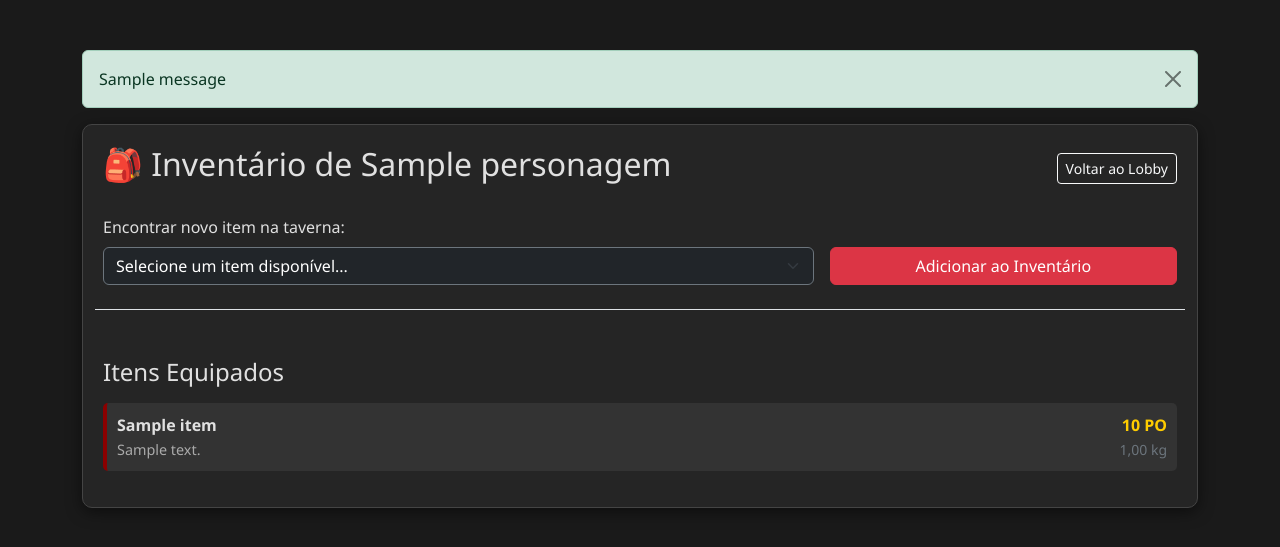
After one commit to FredsonArthur/tavern-hub, a Django app: page /personagem/1/inventario/ in a window 1280 px wide. The commit adds this page. Shown: the top 547 px of the page. Run offline with Django 5.2, Linux system fonts and the light colour scheme; a user stored in the database is signed in; tables that the repository leaves empty hold one stand-in row (values such as "Sample post"); one stand-in notice (Sample message) is shown.

Commit message:
feat: implementado sistema de inventário M2M, detecção de maré de azar via signals e feedback visual com django messages

```diff
--- /dev/null
+++ b/lobby/templates/lobby/inventario.html
@@ -0,0 +1,75 @@
+<!DOCTYPE html>
+<html lang="pt-br">
+<head>
+    <meta charset="UTF-8">
+    <title>Inventário - {{ personagem.nome }}</title>
+    <link href="https://cdn.jsdelivr.net/npm/bootstrap@5.3.0/dist/css/bootstrap.min.css" rel="stylesheet">
+    <style>
+        body { background: #1a1a1a; color: #e0e0e0; font-family: 'Segoe UI', sans-serif; padding-top: 50px; }
+        .inventory-card { background: #252525; border: 1px solid #444; border-radius: 10px; padding: 20px; box-shadow: 0 4px 15px rgba(0,0,0,0.5); }
+        .item-list { list-style: none; padding: 0; }
+        .item-entry { background: #333; margin-bottom: 10px; padding: 10px; border-radius: 5px; border-left: 4px solid #8b0000; display: flex; justify-content: space-between; align-items: center; }
+        .item-info { font-size: 0.9rem; color: #aaa; }
+        .gold-text { color: #ffcc00; font-weight: bold; }
+        .empty-msg { font-style: italic; color: #666; }
+    </style>
+</head>
+<body>
+    <div class="container">
+        <!-- Bloco de Feedback Visual (Django Messages)[cite: 5, 6] -->
+        {% if messages %}
+            {% for message in messages %}
+                <div class="alert alert-{{ message.tags }} alert-dismissible fade show" role="alert">
+                    {{ message }}
+                    <button type="button" class="btn-close" data-bs-dismiss="alert" aria-label="Close"></button>
+                </div>
+            {% endfor %}
+        {% endif %}
+
+        <div class="inventory-card">
+            <div class="d-flex justify-content-between align-items-center mb-4">
+                <h2>🎒 Inventário de {{ personagem.nome }}</h2>
+                <a href="{% url 'dashboard' %}" class="btn btn-outline-light btn-sm">Voltar ao Lobby</a>
+            </div>
+
+            <!-- Adicionar Novo Item (Lógica Many-to-Many) -->
+            <form method="POST" class="row g-3 mb-5 border-bottom pb-4">
+                {% csrf_token %}
+                <div class="col-md-8">
+                    <label for="item_id" class="form-label">Encontrar novo item na taverna:</label>
+                    <select name="item_id" id="item_id" class="form-select bg-dark text-white border-secondary" required>
+                        <option value="">Selecione um item disponível...</option>
+                        {% for item in itens %}
+                            <option value="{{ item.id }}">{{ item.nome }} - {{ item.valor }} PO ({{ item.peso }}kg)</option>
+                        {% endfor %}
+                    </select>
+                </div>
+                <div class="col-md-4 d-flex align-items-end">
+                    <button type="submit" class="btn btn-danger w-100">Adicionar ao Inventário</button>
+                </div>
+            </form>
+
+            <!-- Lista de Itens Atuais[cite: 3, 6] -->
+            <h4>Itens Equipados</h4>
+            <ul class="item-list mt-3">
+                {% for item in personagem.itens.all %}
+                    <li class="item-entry">
+                        <div>
+                            <strong>{{ item.nome }}</strong><br>
+                            <span class="item-info">{{ item.descricao }}</span>
+                        </div>
+                        <div class="text-end">
+                            <span class="gold-text">{{ item.valor }} PO</span><br>
+                            <small class="text-secondary">{{ item.peso }} kg</small>
+                        </div>
+                    </li>
+                {% empty %}
+                    <li class="empty-msg text-center py-4">Este personagem ainda não possui itens no inventário.</li>
+                {% endfor %}
+            </ul>
+        </div>
+    </div>
+
+    <script src="https://cdn.jsdelivr.net/npm/bootstrap@5.3.0/dist/js/bootstrap.bundle.min.js"></script>
+</body>
+</html>
--- a/lobby/urls.py
+++ b/lobby/urls.py
@@ -6,11 +6,9 @@ urlpatterns = [
     path('', views.dashboard, name='dashboard'),
 
     # --- REQUISITO: PAINEL DE ESTATÍSTICAS (Aggregation) ---
-    # Nova rota para visualizar a inteligência de dados da mesa
     path('estatisticas/', views.painel_estatisticas, name='painel_estatisticas'),
 
     # --- REQUISITO: SISTEMA DE ROLLBACK (Controle de Versão) ---
-    # Rota para editar uma rolagem específica mantendo o histórico[cite: 3, 5]
     path('rolagem/rollback/<int:pk>/', views.rollback_rolagem, name='rollback_rolagem'),
 
     # --- Rotas do Sistema de Rolagem (API / Entidade 3) ---
@@ -27,4 +25,8 @@ urlpatterns = [
     path('personagens/novo/', views.criar_personagem, name='criar_personagem'),
     path('personagens/editar/<int:pk>/', views.editar_personagem, name='editar_personagem'),
     path('personagens/excluir/<int:pk>/', views.excluir_personagem, name='excluir_personagem'),
+
+    # --- NOVO REQUISITO: GESTÃO DE INVENTÁRIO (Many-to-Many) ---
+    # Rota para gerenciar os itens de um personagem específico
+    path('personagem/<int:pk>/inventario/', views.gerenciar_inventario, name='gerenciar_inventario'),
 ]
--- a/lobby/views.py
+++ b/lobby/views.py
@@ -4,11 +4,12 @@ from django.http import JsonResponse
 from django.views.decorators.csrf import csrf_exempt
 from django.utils import timezone
 from django.contrib.auth.decorators import login_required
-from django.db.models import Avg, Count, Max # Importação para Agregações
-from .models import Rolagem, Personagem, Mesa
+from django.contrib import messages  # REQUISITO: Feedback Visual[cite: 5]
+from django.db.models import Avg, Count, Max
+from .models import Rolagem, Personagem, Mesa, Item
 from .forms import PersonagemForm, MesaForm
 
-# --- REQUISITO: PAINEL DE ESTATÍSTICAS (Data Visualization / Aggregation) ---
+# --- REQUISITO: PAINEL DE ESTATÍSTICAS ---
 
 @login_required
 def painel_estatisticas(request):
@@ -28,9 +29,9 @@ def rollback_rolagem(request, pk):
     """Permite corrigir um valor salvando a versão anterior para auditoria[cite: 3, 6]."""
     rolagem = get_object_or_404(Rolagem, pk=pk)
 
-    # Segurança: Apenas o mestre da mesa ou superusuário pode editar[cite: 3, 6]
     if rolagem.mesa and rolagem.mesa.mestre != request.user and not request.user.is_superuser:
-        return JsonResponse({'status': 'erro', 'message': 'Apenas o mestre pode editar'}, status=403)
+        messages.error(request, "Apenas o mestre pode realizar correções nesta mesa.")[cite: 5]
+        return redirect('dashboard')
 
     if request.method == 'POST':
         novo_valor = request.POST.get('novo_resultado')
@@ -40,11 +41,12 @@ def rollback_rolagem(request, pk):
             rolagem.editado = True
             rolagem.motivo_edicao = request.POST.get('motivo', 'Correção de erro')
             rolagem.save()
+            messages.success(request, f"Rolagem de {rolagem.jogador_nome} corrigida com sucesso!")[cite: 5]
             return redirect('dashboard')
 
     return render(request, 'lobby/form_rollback.html', {'rolagem': rolagem})
 
-# --- CRUD DE MESA (Entidade 1 - Protegida) ---
+# --- CRUD DE MESA (Protegida) ---
 
 @login_required
 def lista_mesas(request):
@@ -59,28 +61,28 @@ def criar_mesa(request):
             mesa = form.save(commit=False)
             mesa.mestre = request.user
             mesa.save()
+            messages.success(request, f"Mesa '{mesa.titulo}' criada! Convide seus jogadores.")[cite: 5]
             return redirect('lista_mesas')
     else:
         form = MesaForm()
     return render(request, 'lobby/form_personagem.html', {'form': form, 'titulo': 'Criar Nova Mesa'})
 
-# --- CRUD DE PERSONAGEM (Entidade 2 - Com Soft Delete) ---
+# --- CRUD DE PERSONAGEM (Com Soft Delete e Feedback) ---
 
 @login_required
 def lista_personagens(request):
-    """Lista personagens ativos (Refinamento do Read)[cite: 3, 6]."""
     personagens = Personagem.objects.filter(usuario=request.user, ativo=True)
     return render(request, 'lobby/lista_personagens.html', {'personagens': personagens})
 
 @login_required
 def criar_personagem(request):
-    """Cria um novo personagem vinculado ao usuário logado (Restaurada)[cite: 3, 4, 6]."""
     if request.method == 'POST':
         form = PersonagemForm(request.POST)
         if form.is_valid():
             personagem = form.save(commit=False)
             personagem.usuario = request.user
             personagem.save()
+            messages.success(request, f"O herói {personagem.nome} foi registrado com sucesso!")[cite: 5]
             return redirect('lista_personagens')
     else:
         form = PersonagemForm()
@@ -88,12 +90,12 @@ def criar_personagem(request):
 
 @login_required
 def editar_personagem(request, pk):
-    """Edita um personagem existente (Restaurada)[cite: 3, 4, 6]."""
     personagem = get_object_or_404(Personagem, pk=pk, usuario=request.user)
     if request.method == 'POST':
         form = PersonagemForm(request.POST, instance=personagem)
         if form.is_valid():
             form.save()
+            messages.info(request, f"Ficha de {personagem.nome} atualizada.")[cite: 5]
             return redirect('lista_personagens')
     else:
         form = PersonagemForm(instance=personagem)
@@ -106,10 +108,28 @@ def excluir_personagem(request, pk):
     if request.method == 'POST':
         personagem.ativo = False
         personagem.save()
+        messages.warning(request, f"{personagem.nome} foi arquivado e removido da lista ativa.")[cite: 5]
         return redirect('lista_personagens')
     return render(request, 'lobby/confirmar_exclusao.html', {'objeto': personagem})
 
-# --- LÓGICA DE ROLAGENS (Entidade 3 - API) ---
+# --- LÓGICA DE INVENTÁRIO (Relacionamento Many-to-Many) ---
+
+@login_required
+def gerenciar_inventario(request, pk):
+    """View para associar itens a um personagem."""
+    personagem = get_object_or_404(Personagem, pk=pk, usuario=request.user)
+    todos_itens = Item.objects.all()
+
+    if request.method == 'POST':
+        item_id = request.POST.get('item_id')
+        item = get_object_or_404(Item, pk=item_id)
+        personagem.itens.add(item)  # Adiciona ao relacionamento M2M[cite: 3]
+        messages.success(request, f"{item.nome} adicionado ao inventário de {personagem.nome}!")[cite: 5]
+        return redirect('lista_personagens')
+
+    return render(request, 'lobby/inventario.html', {'personagem': personagem, 'itens': todos_itens})
+
+# --- LÓGICA DE ROLAGENS (API) ---
 
 @csrf_exempt
 def salvar_rolagem(request):
@@ -119,7 +139,7 @@ def salvar_rolagem(request):
             personagem_id = data.get('personagem_id')
             personagem = Personagem.objects.filter(id=personagem_id, ativo=True).first() if personagem_id else None
 
-            nova_rolagem = Rolagem.objects.create(
+            Rolagem.objects.create(
                 personagem=personagem,
                 mesa=personagem.mesa if personagem else None,
                 jogador_nome=data.get('jogador', 'Aventureiro'),
@@ -132,7 +152,6 @@ def salvar_rolagem(request):
     return JsonResponse({'status': 'erro'}, status=405)
 
 def listar_rolagens(request):
-    """API com filtros dinâmicos e suporte a Rollback[cite: 3, 6]."""
     tipo_filtro = request.GET.get('tipo')
     rolagens = Rolagem.objects.all().order_by('-data_hora')
 
@@ -155,6 +174,7 @@ def listar_rolagens(request):
 def limpar_log(request):
     if request.user.is_staff:
         Rolagem.objects.all().delete()
+        messages.error(request, "O log de rolagens foi completamente limpo pelo administrador.")[cite: 5]
         return JsonResponse({'status': 'sucesso'})
     return JsonResponse({'status': 'erro', 'message': 'Sem permissão'}, status=403)
 
```
Also changed, not shown: lobby/models.py (+20 -9 lines), lobby/signals.py (+35 -16 lines), lobby/templates/lobby/index.html (+34 -6 lines).
